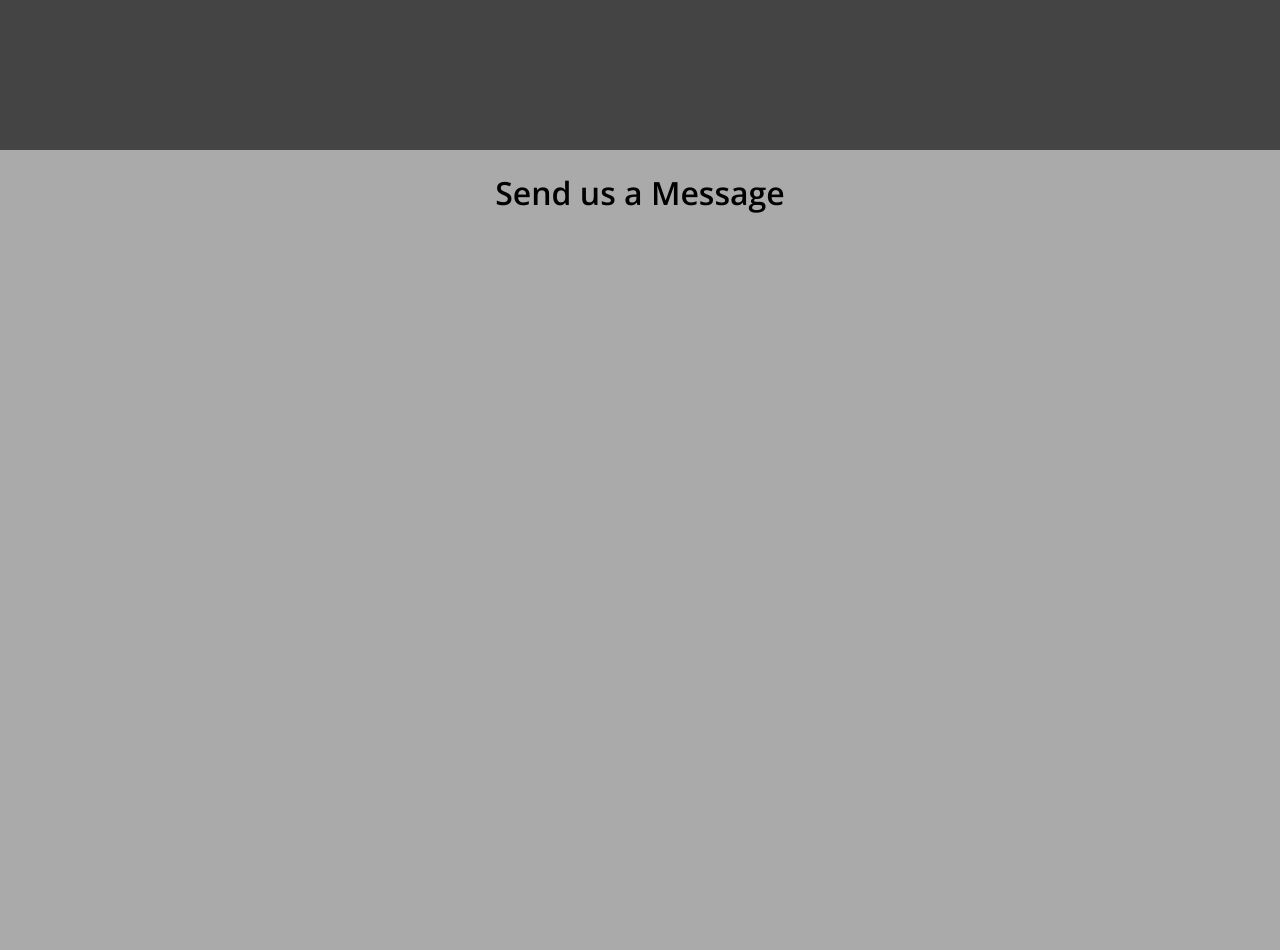
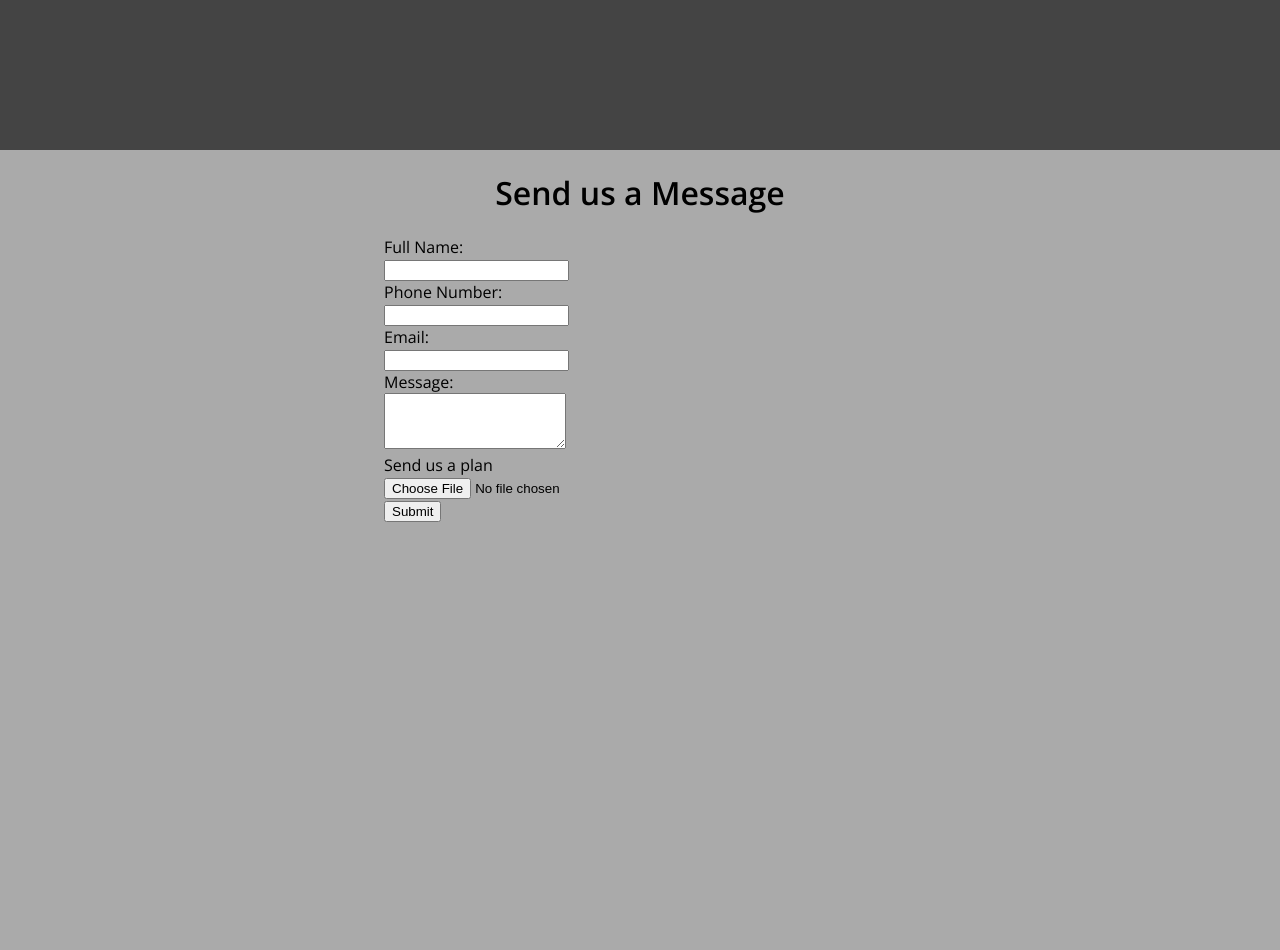
Before and after one commit to tyelford/ninja_co, a PHP site: page / in a window 1280 px wide. Shown: the part 3050-4000 px from the top of the page. Run offline with PHP 8.4, Linux system fonts and the light colour scheme; some libraries are stand-ins or nearby versions.

Commit message:
Creating Contact Form

```diff
--- a/css/main.css
+++ b/css/main.css
@@ -145,6 +145,22 @@ html, body{
   z-index: 5;
 }
 
+/* Contact Us Form */
+#contactForm{
+  margin-left: 30%;
+}
+
+#contactForm label{
+
+}
+
+#contactForm input[type='text'], #contactForm input[type='file']{
+
+}
+#contactForm textarea{
+  height: 50px;
+}
+
 
 /*************/
 /*Mobile CSS*/
--- a/index.php
+++ b/index.php
@@ -74,9 +74,21 @@
 
       <div id='contactSection' >
         <h1 align='center'>Send us a Message</h1>
-        <form>
-
-        </form>
+        <div id='contactForm'>
+          <form>
+            <label for='name'>Full Name:</label><br />
+            <input type='text' id='name' /><br />
+            <label for='phone'>Phone Number:</label><br />
+            <input type='text' id='phone'/><br />
+            <label for='email'>Email:</label><br />
+            <input type='text' id='email'/><br />
+            <label for='message'>Message:</label><br />
+            <textarea id='message'></textarea><br />
+            <label for='drawings'>Send us a plan</label><br />
+            <input type='file' accept="image/*;capture=camera" /><br />
+            <input type='submit' id='submit' value='Submit' />
+          </form>
+        </div>
       </div>
 
     </div> <!-- END wrapper -->
```
